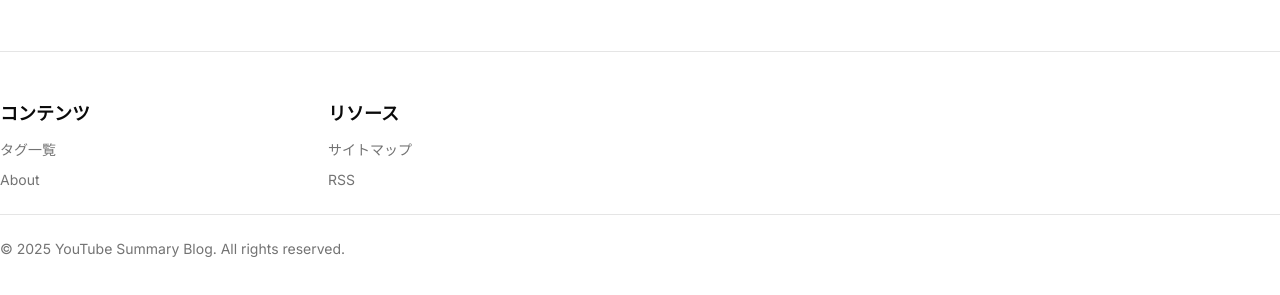
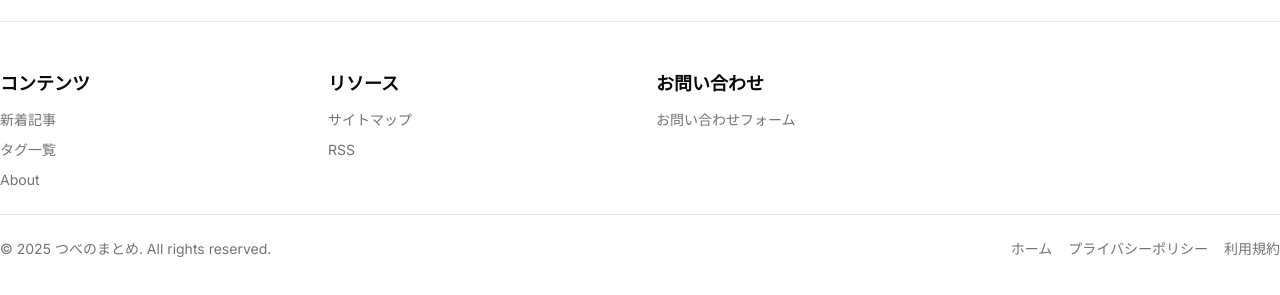
Before and after one commit to ktakahiro150397/matome-blog, a Next.js app in the folder matome-blog/: page / in a window 1280 px wide. Shown: the part 493-788 px from the top of the page. Built offline with nearby package versions, Linux system fonts and the light colour scheme; no server answers; the database is empty.

Commit message:
フッターの実装とメモリバンクの更新

```diff
--- a/matome-blog/src/components/layout/footer.tsx
+++ b/matome-blog/src/components/layout/footer.tsx
@@ -9,6 +9,7 @@ export function Footer() {
           <div className="flex flex-col gap-3">
             <h3 className="text-lg font-semibold">コンテンツ</h3>
             <nav className="flex flex-col gap-2.5 text-sm text-muted-foreground">
+              <Link href="/blog" className="hover:text-foreground">新着記事</Link>
               <Link href="/tags" className="hover:text-foreground">タグ一覧</Link>
               <Link href="/about" className="hover:text-foreground">About</Link>
             </nav>
@@ -20,12 +21,29 @@ export function Footer() {
               <Link href="/rss.xml" className="hover:text-foreground">RSS</Link>
             </nav>
           </div>
+          <div className="flex flex-col gap-3">
+            <h3 className="text-lg font-semibold">お問い合わせ</h3>
+            <nav className="flex flex-col gap-2.5 text-sm text-muted-foreground">
+              <Link href="/contact" className="hover:text-foreground">お問い合わせフォーム</Link>
+            </nav>
+          </div>
         </div>
         <Separator />
         <div className="flex flex-col gap-4 md:flex-row md:items-center md:justify-between">
           <p className="text-sm text-muted-foreground">
-            © {new Date().getFullYear()} YouTube Summary Blog. All rights reserved.
+            © {new Date().getFullYear()} つべのまとめ. All rights reserved.
           </p>
+          <div className="flex items-center gap-4">
+            <Link href="/" className="text-sm text-muted-foreground hover:text-foreground">
+              ホーム
+            </Link>
+            <Link href="/privacy" className="text-sm text-muted-foreground hover:text-foreground">
+              プライバシーポリシー
+            </Link>
+            <Link href="/terms" className="text-sm text-muted-foreground hover:text-foreground">
+              利用規約
+            </Link>
+          </div>
         </div>
       </div>
     </footer>
```
